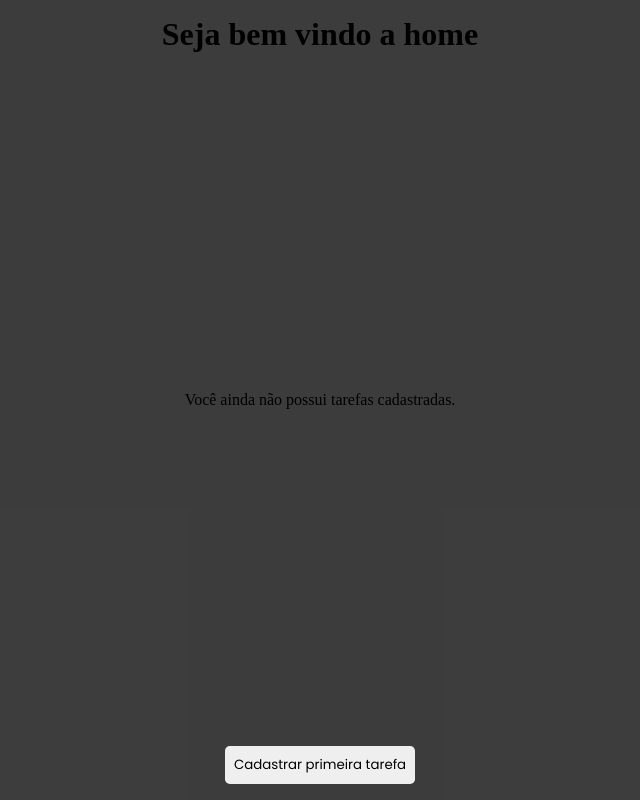
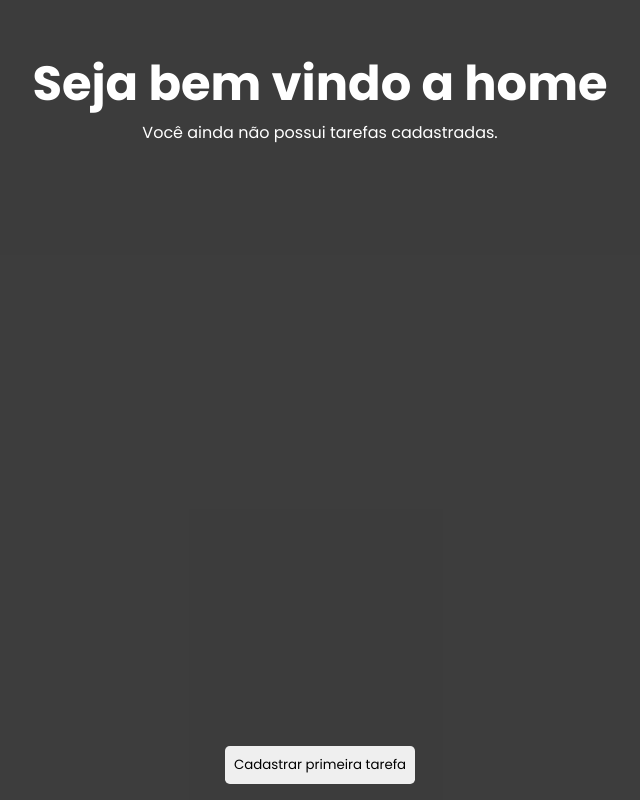
Before and after one commit to CaioAbner/TO-DO-List, a React (Vite) app in the folder front/: page / in a window 1280 px wide. Shown: the whole page, without its empty margins (320-960 px from the left). Built offline with nearby package versions, Linux system fonts and the light colour scheme; no server answers.

Commit message:
Correção do direcionamento para home

```diff
--- a/front/src/pages/home/index.tsx
+++ b/front/src/pages/home/index.tsx
@@ -79,12 +79,14 @@ function Home() {
           </div>
         </div>
         : <div className="homeContainer">
-          <h1 className="homeShow">Seja bem vindo a home</h1>
-          <p className="homeDesc">Você ainda não possui tarefas cadastradas.</p>
+          <div className="homeTitle">
+            <h1 className="homeShow">Seja bem vindo a home</h1>
+            <p className="homeDesc">Você ainda não possui tarefas cadastradas.</p>
+          </div>
           <button id="btn_redirect" onClick={() => redirecionar("cadastrar")}>
             Cadastrar primeira tarefa
           </button>
-        </div> }
+        </div>}
     </>
   )
 }
```
